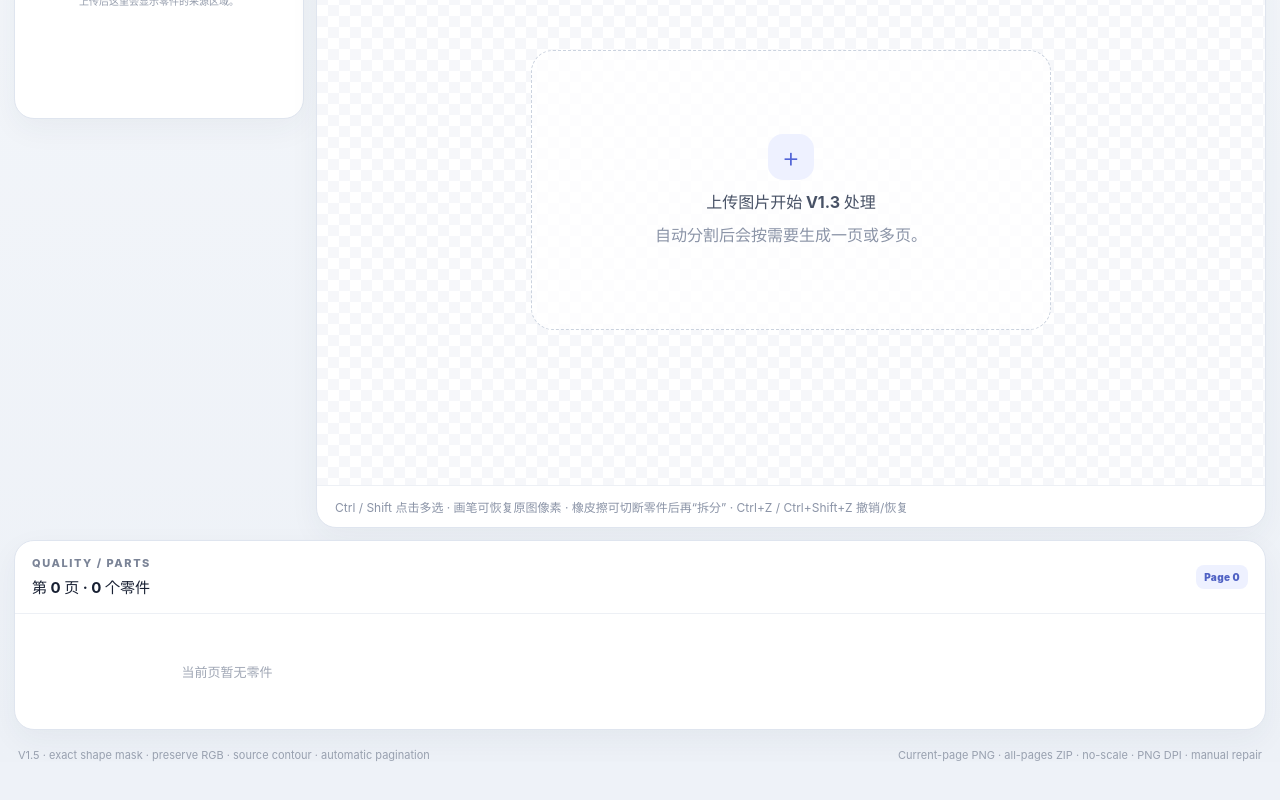
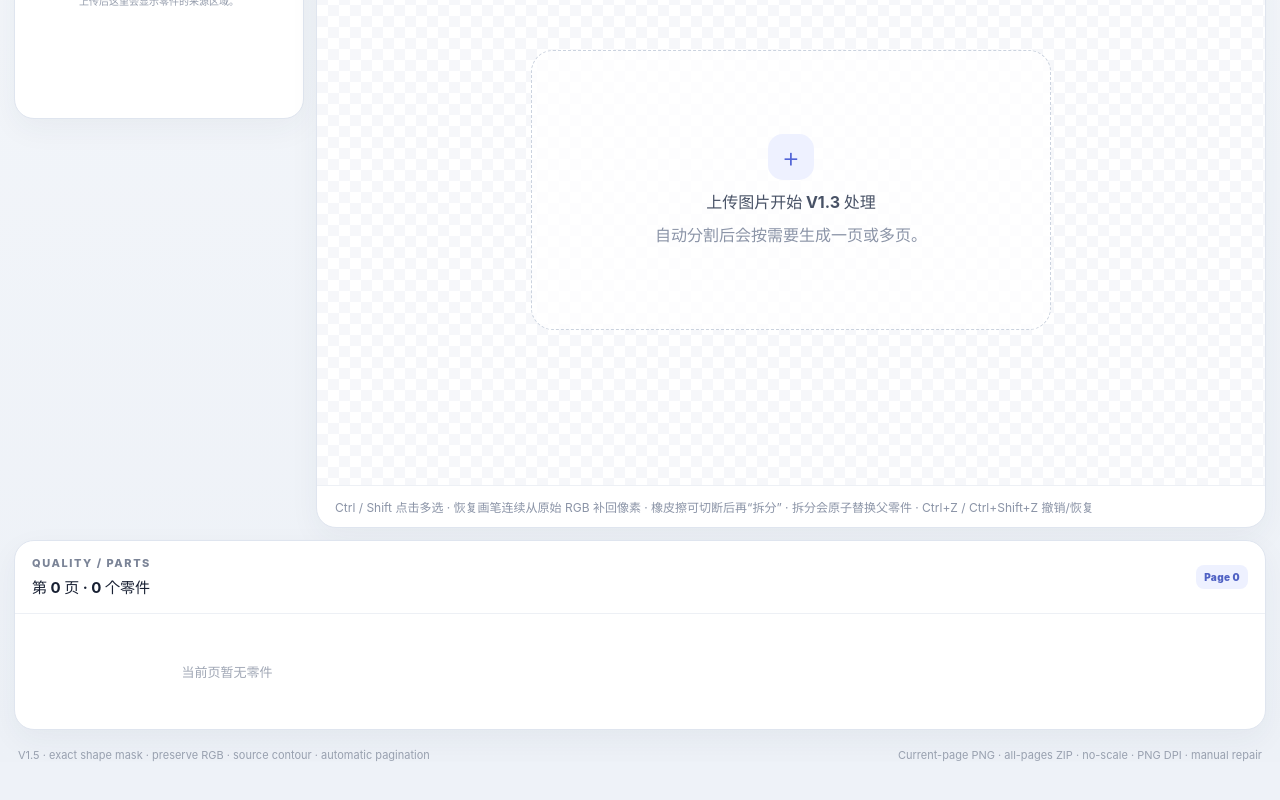
Before and after one commit to invoidstar/pattern-layout-studio, a React (Vite) app: page / in a window 1280 px wide. Shown: the part 730-1530 px from the top of the page. Built offline with nearby package versions, Linux system fonts and the light colour scheme.

Commit message:
Add repair margin and clarify V1.5 brush behavior

```diff
--- a/src/App.tsx
+++ b/src/App.tsx
@@ -142,7 +142,7 @@ function unionSourceBoxes(boxes: SourceBox[]): SourceBox | undefined {
   };
 }
 
-function padBox(box: ComponentBox, width: number, height: number, padding = 3): ComponentBox {
+function padBox(box: ComponentBox, width: number, height: number, padding = 10): ComponentBox {
   const x = Math.max(0, box.x - padding);
   const y = Math.max(0, box.y - padding);
   const right = Math.min(width, box.x + box.width + padding);
@@ -1569,8 +1569,8 @@ export default function App() {
           </div>
 
           <div className="canvas-help">
-            Ctrl / Shift 点击多选 · 画笔可恢复原图像素 · 橡皮擦可切断零件后再“拆分” ·
-            Ctrl+Z / Ctrl+Shift+Z 撤销/恢复
+            Ctrl / Shift 点击多选 · 恢复画笔连续从原始 RGB 补回像素 · 橡皮擦可切断后再“拆分” ·
+            拆分会原子替换父零件 · Ctrl+Z / Ctrl+Shift+Z 撤销/恢复
           </div>
         </div>
 
```
